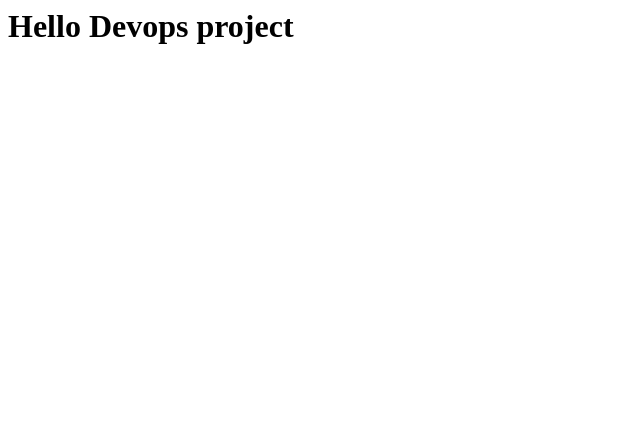
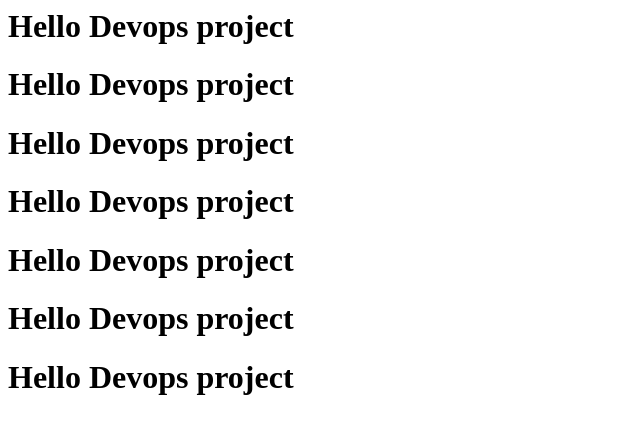
Before and after one commit to abhisheksoni0073/project, a plain HTML site: page index.html in a window 1280 px wide. Shown: the whole page, without its empty margins (0-640 px from the left). Drawn offline with Linux system fonts and the light colour scheme.

Commit message:
Update index.html

```diff
--- a/index.html
+++ b/index.html
@@ -1 +1,8 @@
+
 <h1>Hello Devops project</h1>
+<h1>Hello Devops project</h1>
+<h1>Hello Devops project</h1>
+<h1>Hello Devops project</h1>
+<h1>Hello Devops project</h1>
+<h1>Hello Devops project</h1>
+<h1>Hello Devops project</h1>
```
